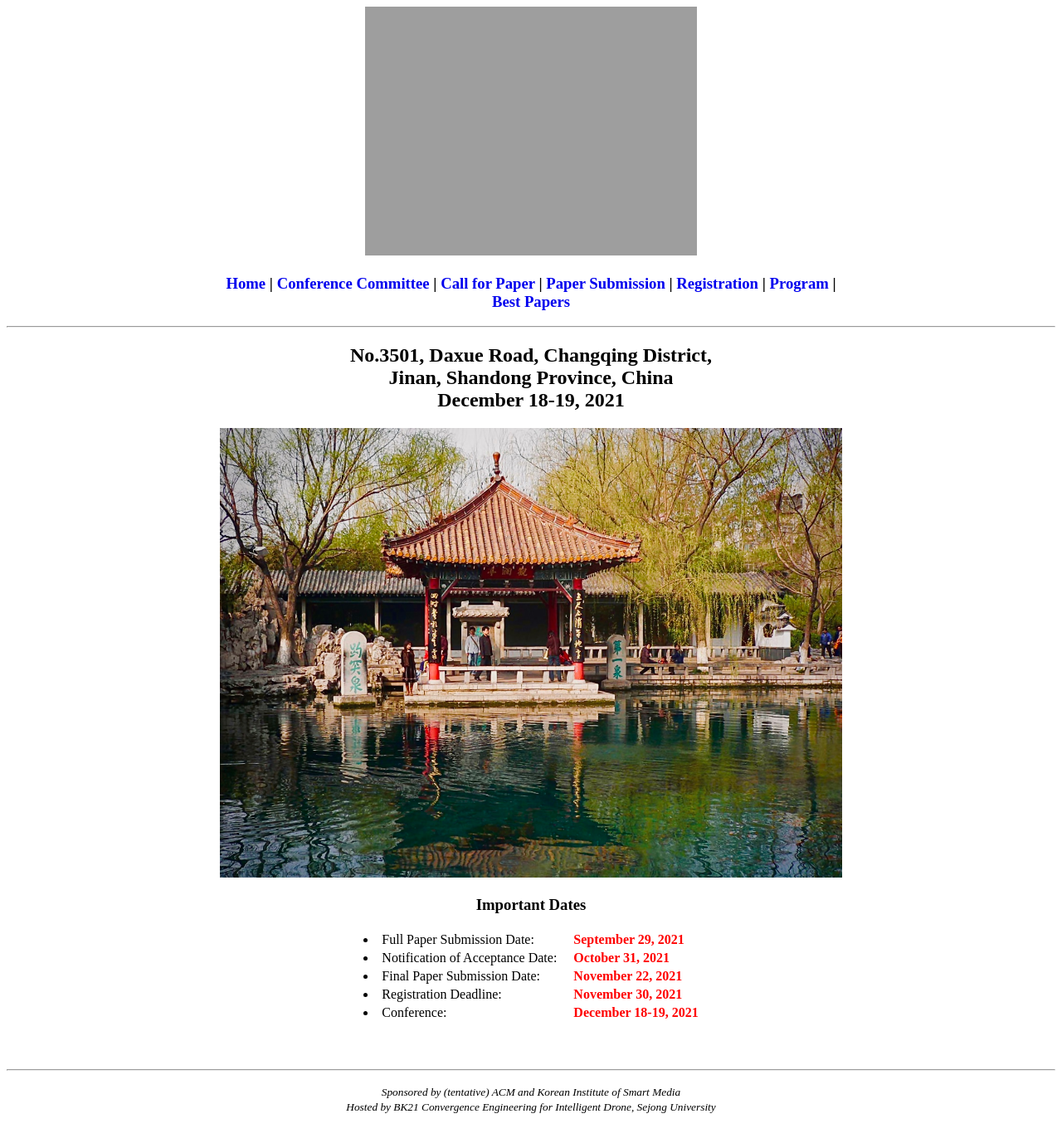
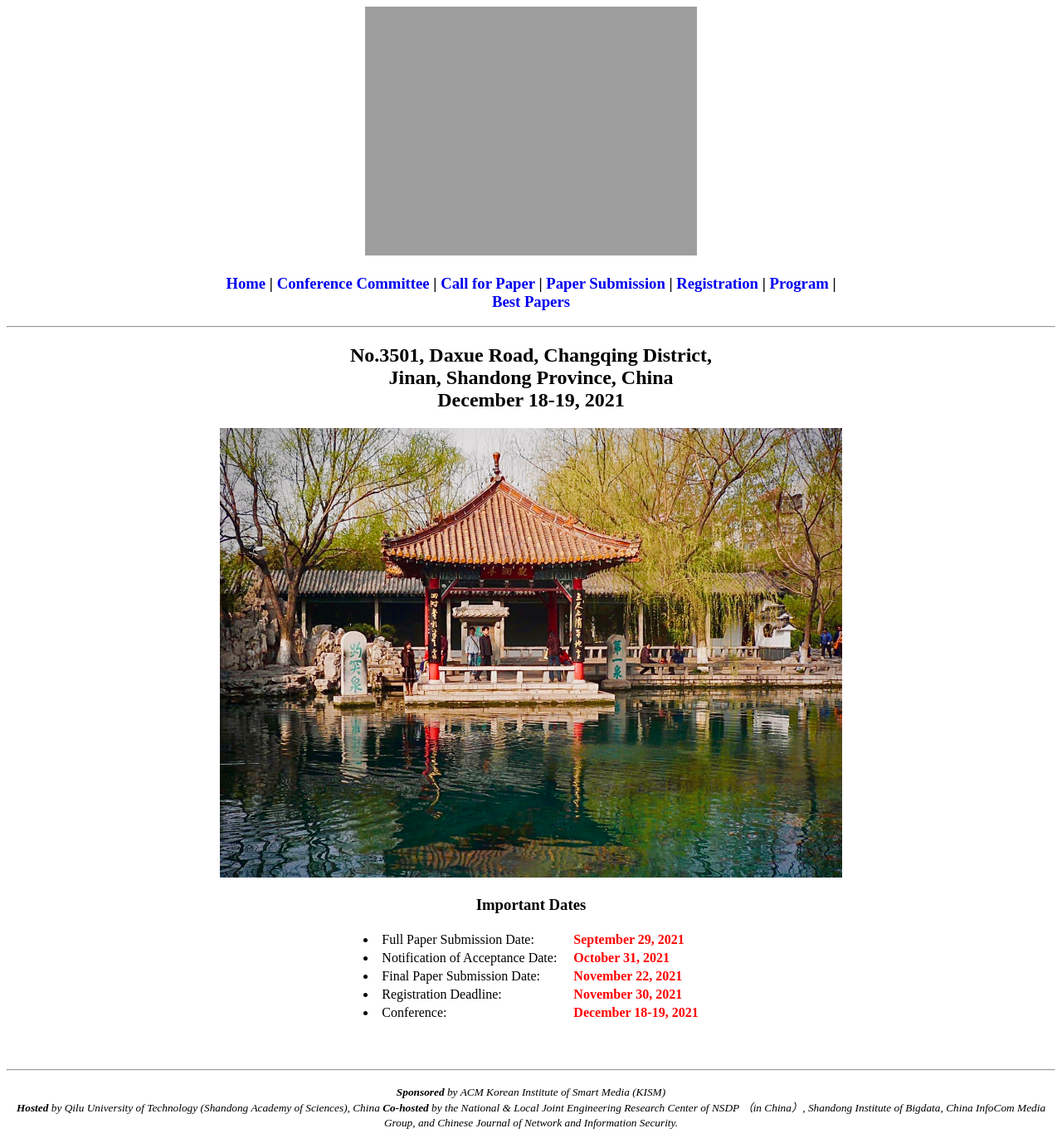
Before and after one commit to icea-conf/2021, a Jekyll site: the page built from index.html, in a window 1280 px wide. Shown: the whole page at 83% size. Built offline with Jekyll 4.4.1, drawn with Linux system fonts in a browser that asks for light colours; the list of posts is cut into pages by our own code.

Commit message:
Update default.html

```diff
--- a/_layouts/default.html
+++ b/_layouts/default.html
@@ -33,8 +33,9 @@
 <hr>
     <p style="text-align:center">
         <small>
-            <i>Sponsored by (tentative) ACM and Korean Institute of Smart Media</i><br>
-            <i>Hosted by BK21 Convergence Engineering for Intelligent Drone, Sejong University</i>
+            <i><b>Sponsored</b> by ACM Korean Institute of Smart Media (KISM)</i><br>
+            <i><b>Hosted</b> by Qilu University of Technology (Shandong Academy of Sciences), China</i>
+            <i><b>Co-hosted</b> by the National & Local Joint Engineering Research Center of NSDP （in China）, Shandong Institute of Bigdata, China InfoCom Media Group, and Chinese Journal of Network and Information Security.</i>
         </small>
     </p>
 </body>
```
